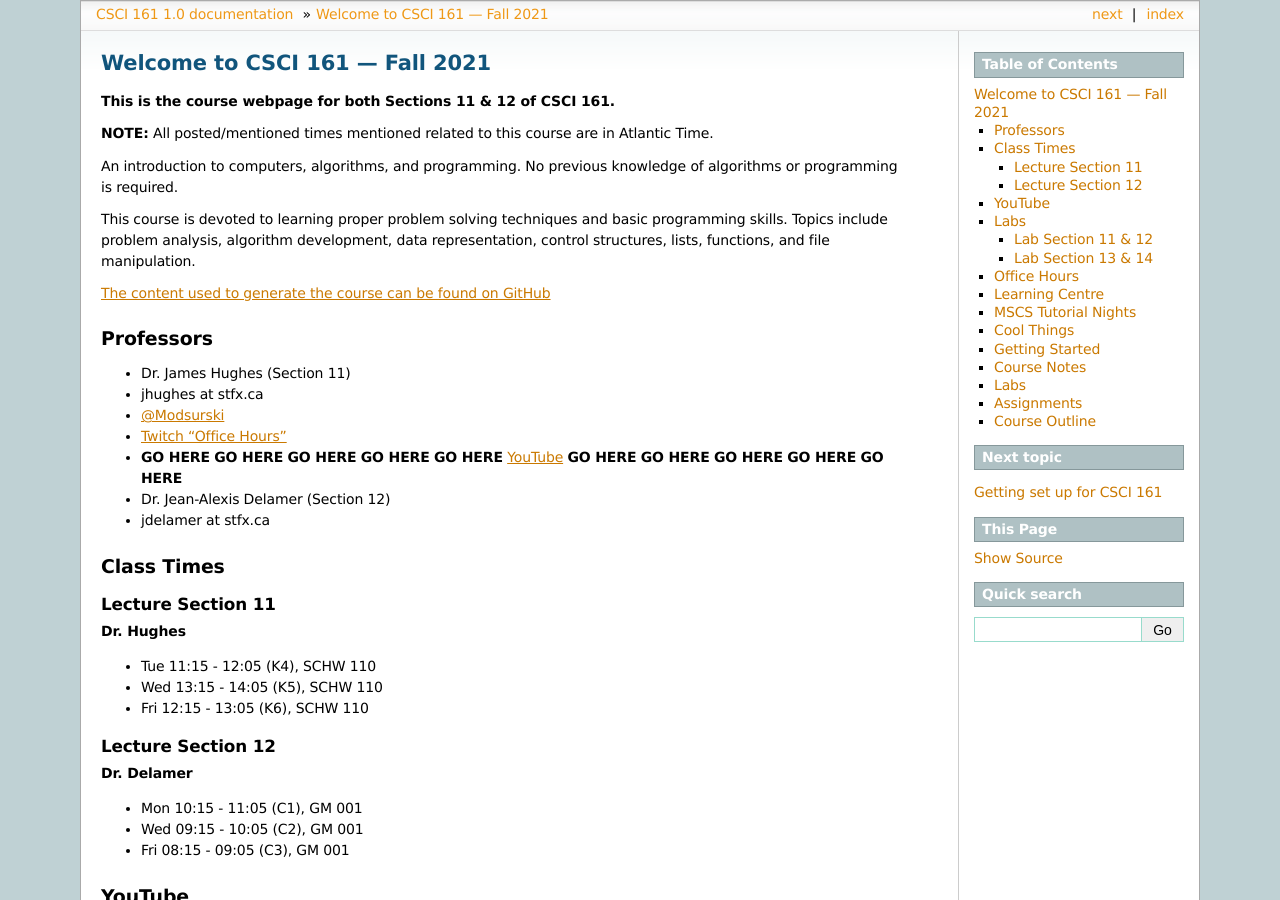
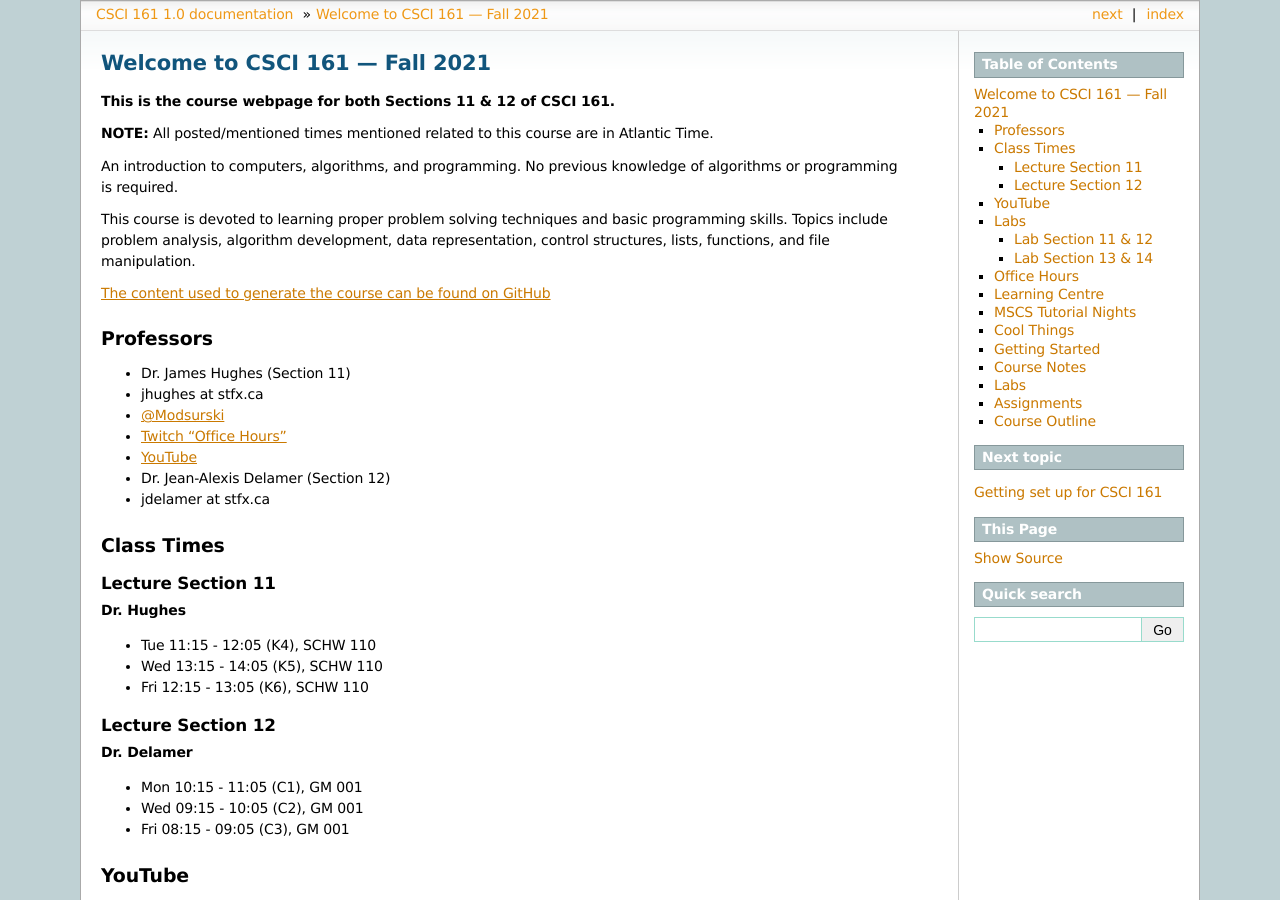
Before and after one commit to jameshughes89/cs101, a Sphinx documentation site: the page built from source/index.rst, in a window 1280 px wide and 900 px high. Built offline with Sphinx 7.4.7, drawn with Linux system fonts in a browser that asks for light colours.

Commit message:
Remove excess 'go here' for YouTube

```diff
--- a/source/index.rst
+++ b/source/index.rst
@@ -26,7 +26,8 @@ Professors
 * jhughes at stfx.ca
 * `@Modsurski <https://twitter.com/Modsurski>`_
 * `Twitch "Office Hours" <https://www.twitch.tv/conlabx>`_
-* **GO HERE** **GO HERE** **GO HERE** **GO HERE** **GO HERE** `YouTube <https://www.youtube.com/channel/UCIruexBZJaawh_9WF_vjTPg>`_ **GO HERE** **GO HERE** **GO HERE** **GO HERE** **GO HERE**
+* `YouTube <https://www.youtube.com/channel/UCIruexBZJaawh_9WF_vjTPg>`_
+
 
 * Dr. Jean-Alexis Delamer (Section 12)
 * jdelamer at stfx.ca
```
